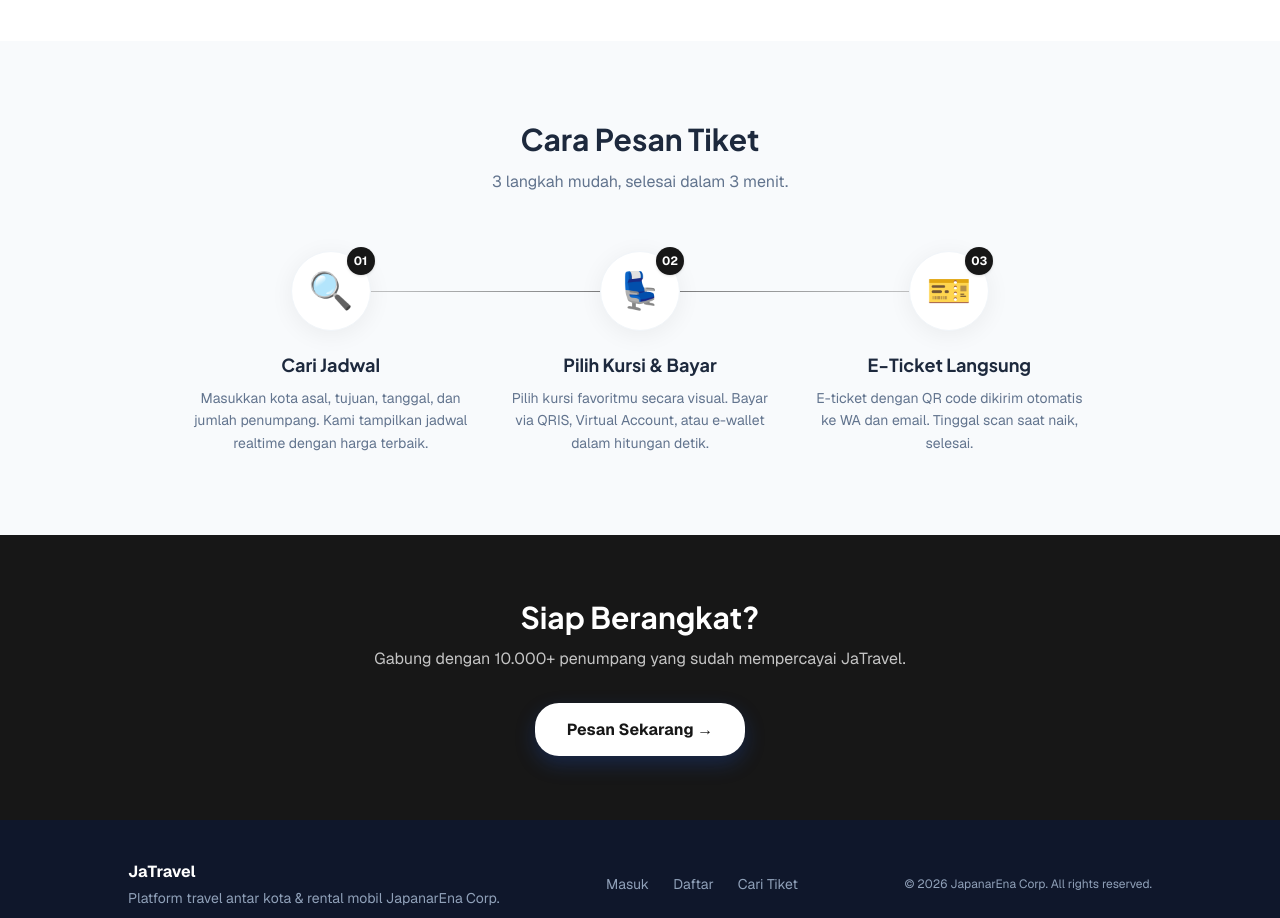
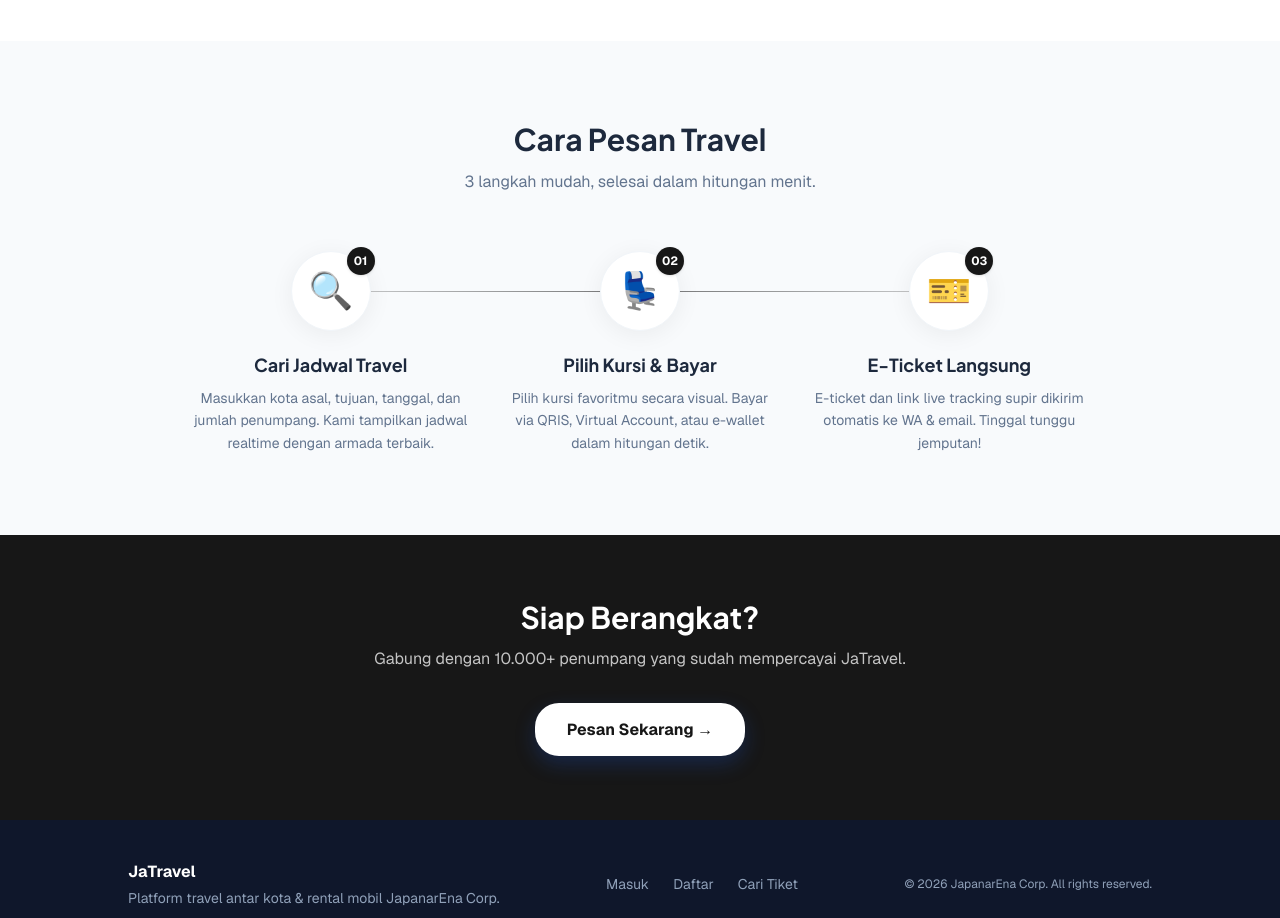
Before and after one commit to RiGi26/ja-rental-platform, a Next.js app: page / in a window 1280 px wide. Shown: the part 1080-1998 px from the top of the page. Built offline with nearby package versions, Linux system fonts and the light colour scheme.

Commit message:
feat(ux): make how-it-works section dynamic based on selected search mode

```diff
--- a/components/home/HowItWorks.tsx
+++ b/components/home/HowItWorks.tsx
@@ -1,9 +1,14 @@
-const steps = [
+'use client'
+
+import { useHomeStore } from '@/store/useHomeStore'
+import { motion, AnimatePresence } from 'framer-motion'
+
+const travelSteps = [
   {
     step: '01',
     icon: '🔍',
-    title: 'Cari Jadwal',
-    desc: 'Masukkan kota asal, tujuan, tanggal, dan jumlah penumpang. Kami tampilkan jadwal realtime dengan harga terbaik.',
+    title: 'Cari Jadwal Travel',
+    desc: 'Masukkan kota asal, tujuan, tanggal, dan jumlah penumpang. Kami tampilkan jadwal realtime dengan armada terbaik.',
   },
   {
     step: '02',
@@ -15,25 +20,68 @@ const steps = [
     step: '03',
     icon: '🎫',
     title: 'E-Ticket Langsung',
-    desc: 'E-ticket dengan QR code dikirim otomatis ke WA dan email. Tinggal scan saat naik, selesai.',
+    desc: 'E-ticket dan link live tracking supir dikirim otomatis ke WA & email. Tinggal tunggu jemputan!',
+  },
+]
+
+const rentalSteps = [
+  {
+    step: '01',
+    icon: '🚗',
+    title: 'Pilih Mobil',
+    desc: 'Tentukan lokasi ambil, tanggal sewa, dan pilih "Lepas Kunci" atau "Dengan Driver".',
+  },
+  {
+    step: '02',
+    icon: '📄',
+    title: 'Upload Dokumen',
+    desc: 'Bila lepas kunci, upload SIM Internasional Anda. Kami tampilkan rincian harga transparan termasuk deposit.',
+  },
+  {
+    step: '03',
+    icon: '🔑',
+    title: 'Serah Terima Kendaraan',
+    desc: 'Tunjukkan QR Code pemesanan di loket bandara/stasiun untuk serah terima armada yang siap pakai.',
   },
 ]
 
 export default function HowItWorks() {
+  const { searchMode } = useHomeStore()
+  const steps = searchMode === 'travel' ? travelSteps : rentalSteps
+  const title = searchMode === 'travel' ? 'Cara Pesan Travel' : 'Cara Sewa Mobil'
+
   return (
     <section className="bg-slate-50 py-20 px-4">
       <div className="max-w-4xl mx-auto">
         <div className="text-center mb-14">
-          <h2 className="text-3xl font-display font-bold text-slate-800 mb-3">Cara Pesan Tiket</h2>
-          <p className="text-slate-500">3 langkah mudah, selesai dalam 3 menit.</p>
+          <AnimatePresence mode="wait">
+            <motion.h2
+              key={title}
+              initial={{ opacity: 0, y: -10 }}
+              animate={{ opacity: 1, y: 0 }}
+              exit={{ opacity: 0, y: 10 }}
+              className="text-3xl font-display font-bold text-slate-800 mb-3"
+            >
+              {title}
+            </motion.h2>
+          </AnimatePresence>
+          <p className="text-slate-500">3 langkah mudah, selesai dalam hitungan menit.</p>
         </div>
 
         <div className="grid grid-cols-1 md:grid-cols-3 gap-8 relative">
           {/* Connector line (desktop) */}
           <div className="hidden md:block absolute top-10 left-[16%] right-[16%] h-px bg-gradient-to-r from-primary/20 via-primary/60 to-primary/20" />
 
+          <AnimatePresence mode="wait">
             {steps.map((step, i) => (
-            <div key={i} className="flex flex-col items-center text-center relative">
+              <motion.div
+                key={step.title}
+                initial={{ opacity: 0, y: 10 }}
+                animate={{ opacity: 1, y: 0 }}
+                exit={{ opacity: 0, y: -10 }}
+                transition={{ delay: i * 0.1 }}
+                className="flex flex-col items-center text-center relative"
+              >
                 <div className="relative mb-5">
                   <div className="w-20 h-20 rounded-full bg-white shadow-card flex items-center justify-center text-4xl border border-slate-100">
                     {step.icon}
@@ -44,8 +92,9 @@ export default function HowItWorks() {
                 </div>
                 <h3 className="font-display font-bold text-slate-800 text-lg mb-2">{step.title}</h3>
                 <p className="text-slate-500 text-sm leading-relaxed">{step.desc}</p>
-            </div>
+              </motion.div>
             ))}
+          </AnimatePresence>
         </div>
       </div>
     </section>
--- a/components/search/SearchBox.tsx
+++ b/components/search/SearchBox.tsx
@@ -1,8 +1,8 @@
 'use client'
-import { useState } from 'react'
 import { motion, AnimatePresence } from 'framer-motion'
 import TravelSearchForm from './TravelSearchForm'
 import RentalSearchForm from './RentalSearchForm'
+import { useHomeStore } from '@/store/useHomeStore'
 
 type Tab = 'travel' | 'rental'
 
@@ -12,7 +12,7 @@ const tabs: { key: Tab; label: string; icon: string }[] = [
 ]
 
 export default function SearchBox() {
-  const [activeTab, setActiveTab] = useState<Tab>('travel')
+  const { searchMode, setSearchMode } = useHomeStore()
 
   return (
     <div className="w-full max-w-4xl mx-auto">
@@ -22,14 +22,14 @@ export default function SearchBox() {
           {tabs.map(tab => (
             <button
               key={tab.key}
-              onClick={() => setActiveTab(tab.key)}
+              onClick={() => setSearchMode(tab.key)}
               className={`relative px-5 py-2.5 rounded-full text-sm font-semibold transition-colors duration-200 ${
-                activeTab === tab.key
+                searchMode === tab.key
                   ? 'text-primary'
                   : 'text-white/80 hover:text-white'
               }`}
             >
-              {activeTab === tab.key && (
+              {searchMode === tab.key && (
                 <motion.span
                   layoutId="search-tab-bg"
                   className="absolute inset-0 bg-white rounded-full shadow-sm"
@@ -54,13 +54,13 @@ export default function SearchBox() {
       >
         <AnimatePresence mode="wait">
           <motion.div
-            key={activeTab}
-            initial={{ opacity: 0, x: activeTab === 'travel' ? -12 : 12 }}
+            key={searchMode}
+            initial={{ opacity: 0, x: searchMode === 'travel' ? -12 : 12 }}
             animate={{ opacity: 1, x: 0 }}
-            exit={{ opacity: 0, x: activeTab === 'travel' ? 12 : -12 }}
+            exit={{ opacity: 0, x: searchMode === 'travel' ? 12 : -12 }}
             transition={{ duration: 0.2 }}
           >
-            {activeTab === 'travel' ? <TravelSearchForm /> : <RentalSearchForm />}
+            {searchMode === 'travel' ? <TravelSearchForm /> : <RentalSearchForm />}
           </motion.div>
         </AnimatePresence>
       </motion.div>
--- /dev/null
+++ b/store/useHomeStore.ts
@@ -0,0 +1,13 @@
+import { create } from 'zustand'
+
+type SearchMode = 'travel' | 'rental'
+
+interface HomeState {
+  searchMode: SearchMode
+  setSearchMode: (mode: SearchMode) => void
+}
+
+export const useHomeStore = create<HomeState>((set) => ({
+  searchMode: 'travel',
+  setSearchMode: (mode) => set({ searchMode: mode }),
+}))
```
Lines whose indentation alone changed are shown as unchanged.
